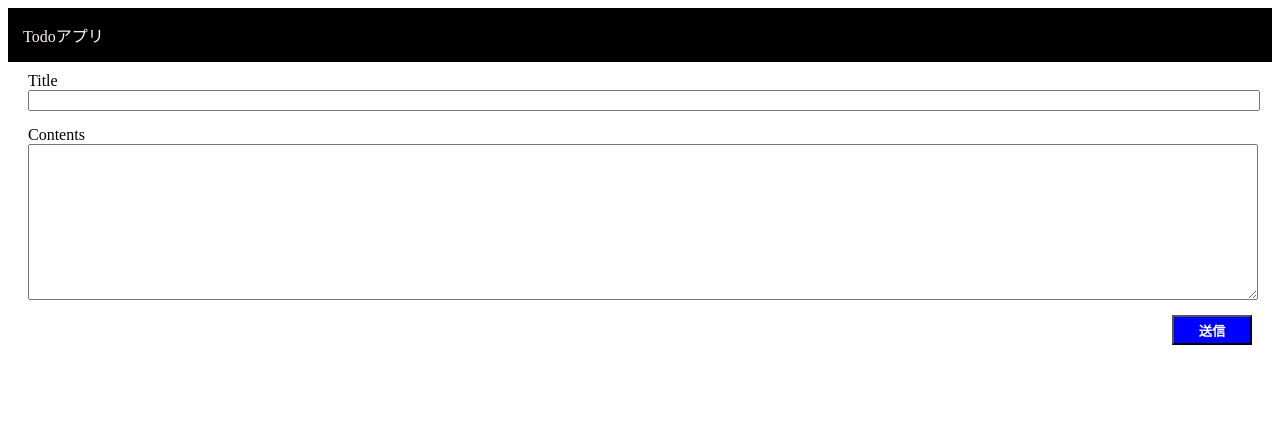
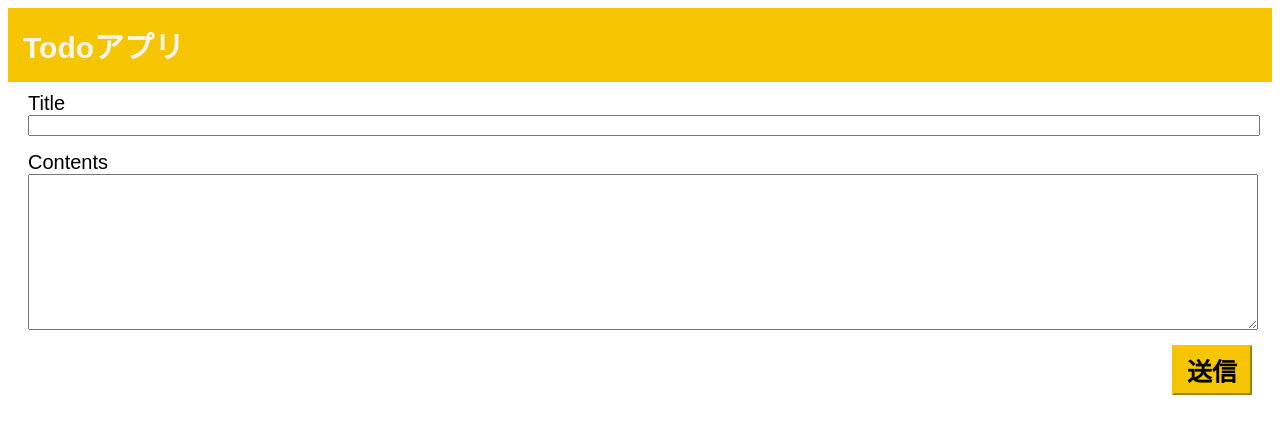
Before and after one commit to Mkk818/todo_team_practice_copy, a PHP site: page /create.php in a window 1280 px wide. Shown: the top 434 px of the page. Run offline with PHP 8.4, Linux system fonts and the light colour scheme.

Commit message:
CSS修正
read CSS に合わせて、背景・フォントなど微修正しました。

```diff
--- a/style.css
+++ b/style.css
@@ -1,9 +1,21 @@
 /* create & edit ページ */
 
+*{
+    font-family: Copperplate, sans-serif;
+
+}
+
 .headerbar{
-    background-color: black;
+    background-color: rgb(244,197,0);
     padding: 15px;
+    margin:0 0;
     margin-bottom: 10px;
+    font-size: 30px;
+    font-weight: bold;
+    color: black;
+
+
+
 
 }
 
@@ -16,12 +28,15 @@
 .form{
     margin-left: 20px;
     margin-right: 20px;
+    font-size: 20px;
+
 }
 
 input{
     display: block;
     width: 100%;
     margin-bottom: 15px;
+
 
 
 }
@@ -31,23 +46,27 @@
     width: 100%;
     margin-bottom: 15px;
 
+
 }
 
 #contents{
     display: block;
     width: 100%;
     margin-bottom: 15px;
+
 }
 
 button{
 
-    height: 30px;
+    height: 50px;
     width: 80px;
     text-align: center;
     font-weight: bold;
-    background-color:blue;
-    color:white;
+    background-color:rgb(244,197,0);;
+    color:black;
     float: right;
+    font-size: 25px;
+    border-color: rgb(244,197,0);;
 
 }
 
```
